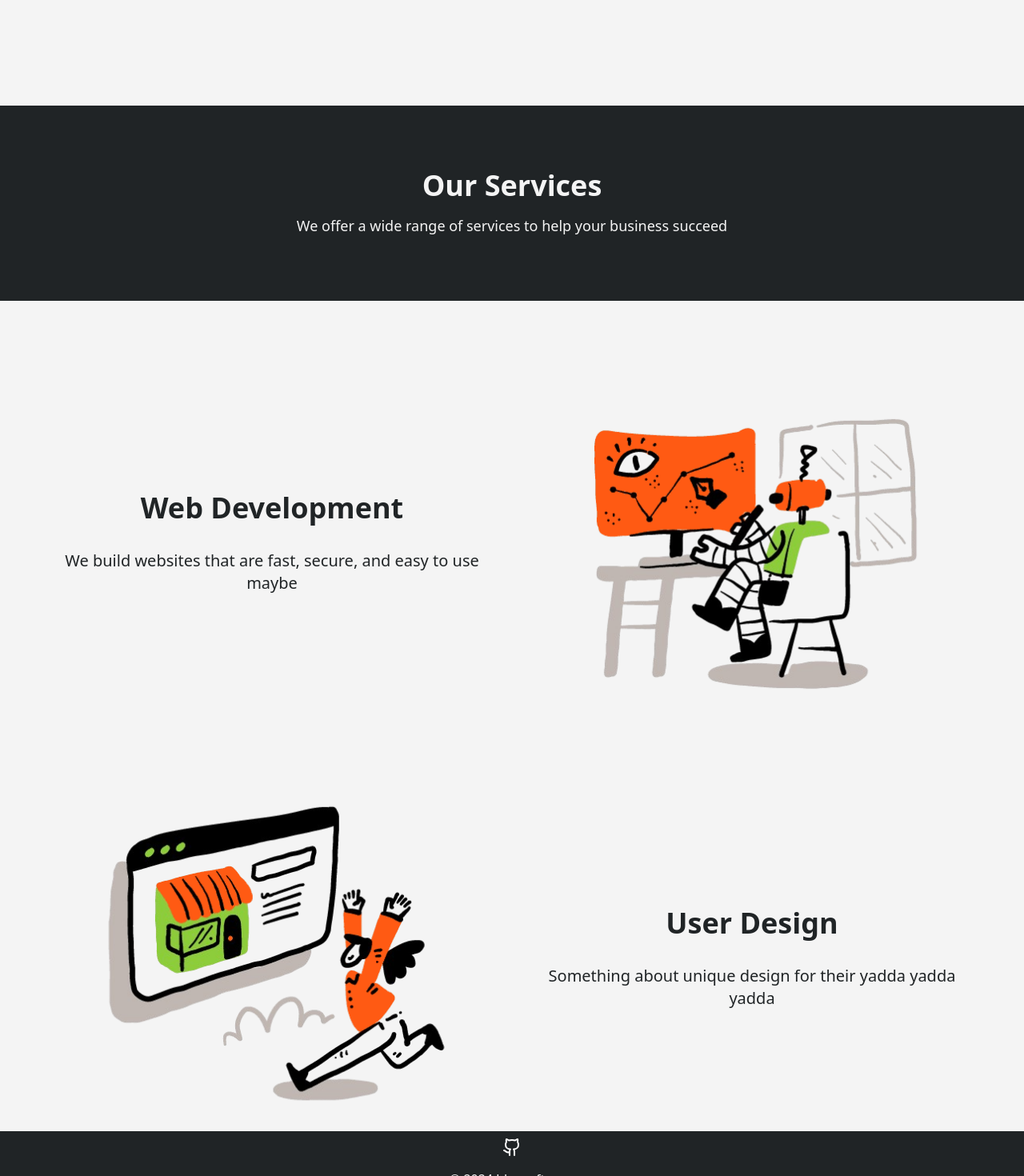
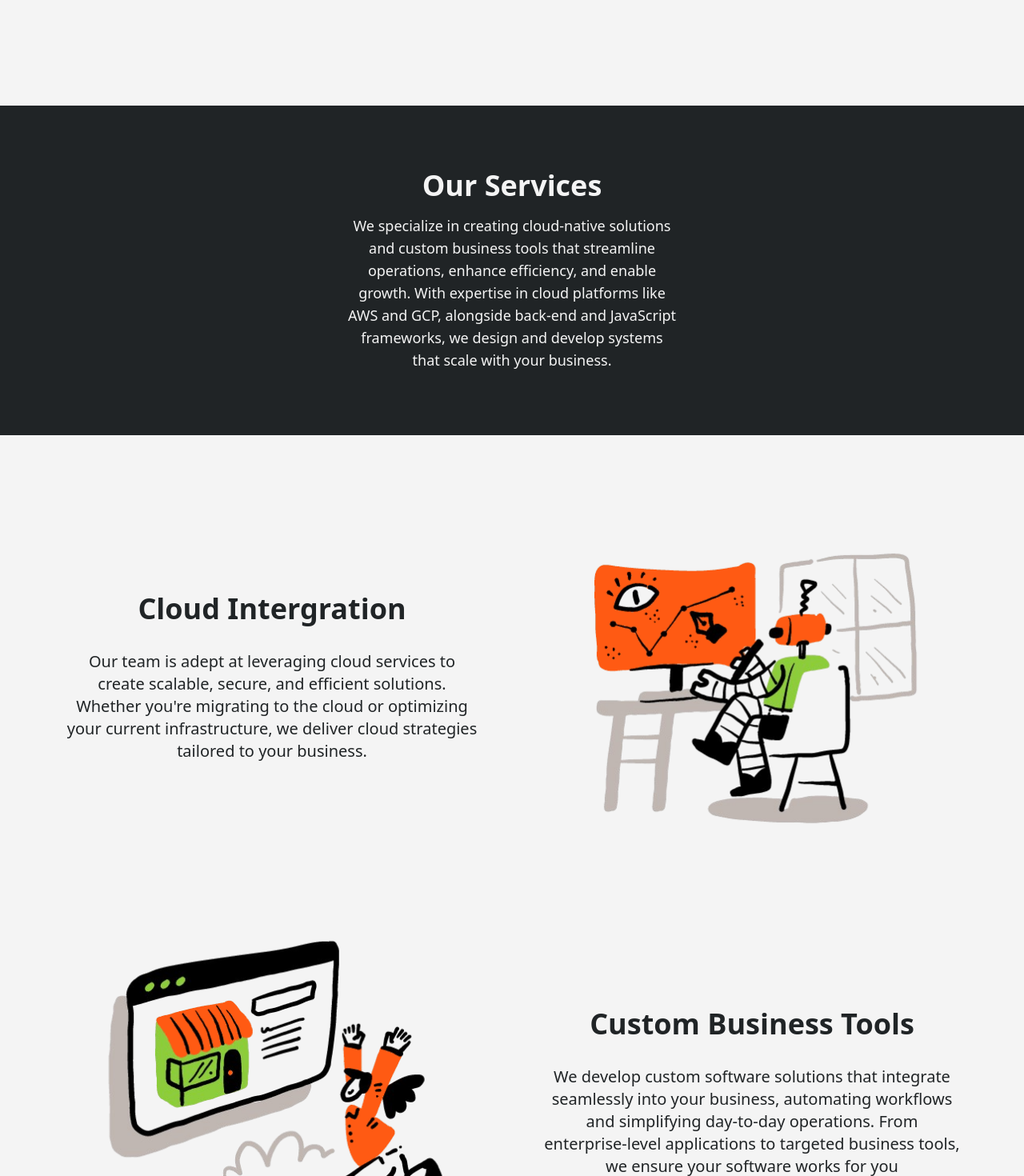
Before and after one commit to bkgsoftware/web, a React (Create React App) app: page / in a window 1280 px wide. Shown: the part 800-2270 px from the top of the page at 80% size. Built offline with nearby package versions, Linux system fonts and the light colour scheme.

Commit message:
content on homepage

```diff
--- a/src/App.js
+++ b/src/App.js
@@ -10,7 +10,7 @@ import FooterBar from "./components/FooterBar";
 function App() {
     return (
         <BrowserRouter>
-            <div className="min-h-screen flex flex-col">
+            <div className="min-h-screen flex flex-col bg-white">
                 <Header/>
                 <Routes>
                     <Route path="/" element={<HomePage/>}/>
--- a/src/components/TitleSection.js
+++ b/src/components/TitleSection.js
@@ -1,8 +1,18 @@
 const TitleSection = ({ title, description }) => (
-    <div className="text-center py-20 text-white bg-black">
-      <h2 className="text-4xl font-bold mb-4">{title}</h2>
-      <p className="text-lg text-gray-600">{description}</p>
+  <div className="text-center py-20 text-white bg-black">
+    <div className="grid grid-cols-1 md:grid-cols-3 gap-4">
+
+      <div className="hidden md:block"></div>
+
+      <div className="col-span-1">
+        <h2 className="text-4xl font-bold mb-4">{title}</h2>
+        <p className="text-lg text-gray-600">{description}</p>
+      </div>
+
+      <div className="hidden md:block"></div>
+
     </div>
-  );
+  </div>
+);
 
-  export default TitleSection;
+export default TitleSection;
--- a/src/pages/HomePage.js
+++ b/src/pages/HomePage.js
@@ -4,13 +4,22 @@ import FeatureSection from '../components/FeatureSection';
 import FeatureSectionImage1 from '../assets/featuresection1.png';
 import FeatureSectionImage2 from '../assets/featuresection2.png';
 
+const titleDescription = "We specialize in creating cloud-native solutions and custom business tools that streamline operations, enhance efficiency, and enable growth. With expertise in cloud platforms like AWS and GCP, alongside back-end and JavaScript frameworks, we design and develop systems that scale with your business."
+const featureDesciption1 = "Our team is adept at leveraging cloud services to create scalable, secure, and efficient solutions. Whether you're migrating to the cloud or optimizing your current infrastructure, we deliver cloud strategies tailored to your business."
+const featureDesciption2 = "We develop custom software solutions that integrate seamlessly into your business, automating workflows and simplifying day-to-day operations. From enterprise-level applications to targeted business tools, we ensure your software works for you"
+const featureDesciption3 = "Combining modern JavaScript frameworks and robust back-end technologies, we build fast, scalable applications that support your business goals. Our solutions are designed to grow alongside your company, providing the flexibility and performance you need."
+
+
 const HomePage = () => {
     return (
         <div>
             <Hero/>
-            <TitleSection title="Our Services" description="We offer a wide range of services to help your business succeed"/>
-            <FeatureSection title="Web Development" description="We build websites that are fast, secure, and easy to use maybe" imageSrc={FeatureSectionImage1} />
-            <FeatureSection title="User Design" description="Something about unique design for their yadda yadda yadda" imageSrc={FeatureSectionImage2} reverse='True' />
+            <TitleSection title="Our Services" description={titleDescription}/>
+            <FeatureSection title="Cloud Intergration" description={featureDesciption1} imageSrc={FeatureSectionImage1} />
+            <FeatureSection title="Custom Business Tools" description={featureDesciption2} imageSrc={FeatureSectionImage2} reverse='True' />
+            <FeatureSection title="Web & App Development" description={featureDesciption3} imageSrc={FeatureSectionImage2} />
+
+
         </div>
     );
 };
```
Also changed, not shown: public/big-computer.svg (added).
